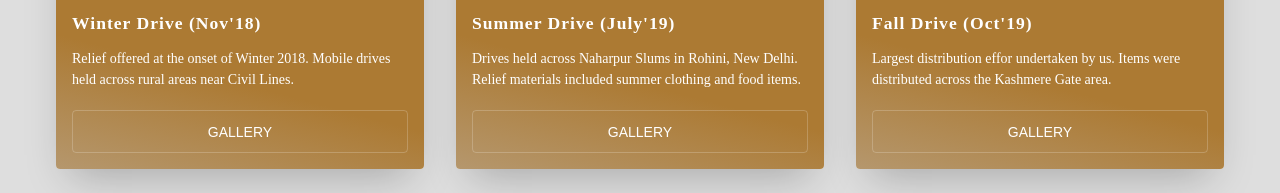
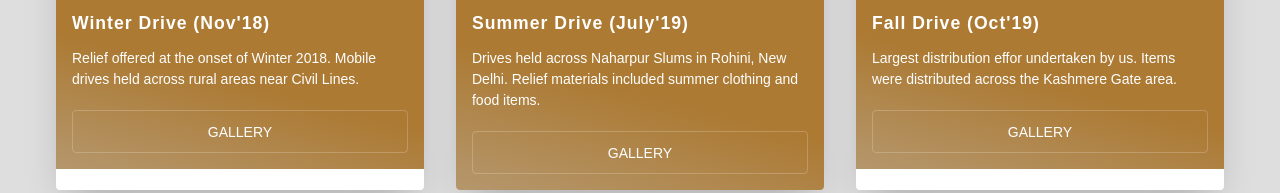
Before and after one commit to sauhardjain/aatmsamman, a plain HTML site: page index.html in a window 1280 px wide. Shown: the part 692-885 px from the top of the page. Drawn offline with nearby package versions, Linux system fonts and the light colour scheme.

Commit message:
font-update

```diff
--- a/stylesheet.css
+++ b/stylesheet.css
@@ -7,6 +7,7 @@
 body {
   margin: 0;
   background-color: #dedede;
+  font-family: Raleway, sans-serif;
   color: #ac7a33;
 }
 
```
